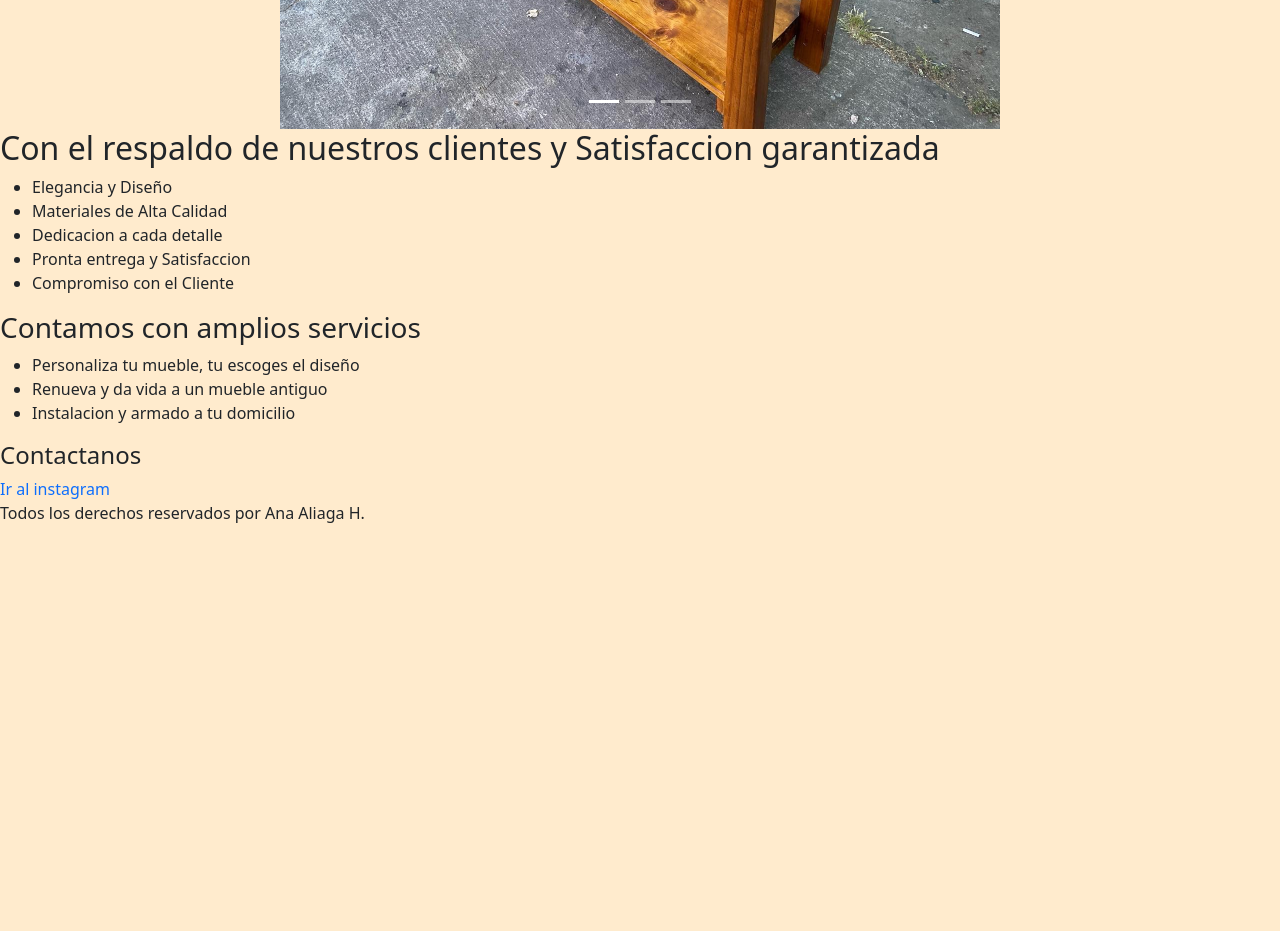
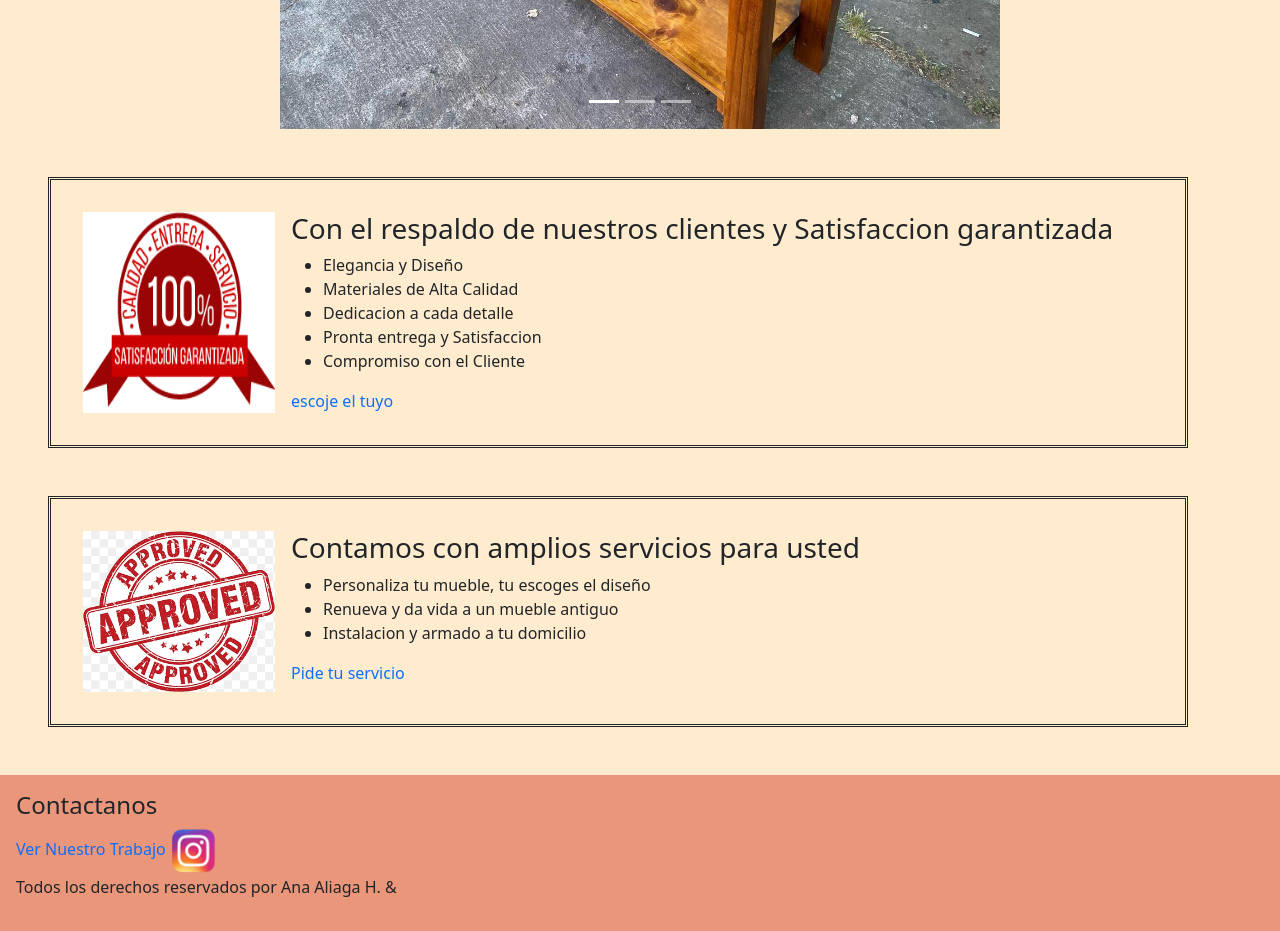
Before and after one commit to AnaElizabethA/pre-entrega2-AnaAliaga, a plain HTML site: page index.html in a window 1280 px wide. Shown: the part 900-1831 px from the top of the page. Before the commit the page ends 1441 px from the top, so only its background shows below. Drawn offline with nearby package versions, Linux system fonts and the light colour scheme.

Commit message:
ya deje casi impecable el index

```diff
--- a/css/styles.css
+++ b/css/styles.css
@@ -10,7 +10,6 @@
 a {
     text-decoration: none;
 }
-
 
 #cabecera {
     background-image: url(../img/nav-madera2.jpg);
@@ -86,6 +85,17 @@
     width: 45rem;
 }
 
+.d-flex {
+    display: flex;
+    height: max-content;
+    padding: 2rem;
+    margin: 3rem;
+    border-style: double;
+}
+
+.d-flex img {
+    width: 12rem;
+}
 
 
 .card {
@@ -107,3 +117,14 @@
 .card__fotoproducto {
     margin: 10rem;
 }
+
+#footer {
+    background-color:darksalmon;
+    flex-direction: column;
+    padding: 1rem;
+
+}
+
+#footer img {
+    width: 3rem;
+}
--- a/index.html
+++ b/index.html
@@ -80,12 +80,10 @@
 
     <section>
 
-        <article class="textos">
-
-            <h2 class="titulo2">
-                Con el respaldo de nuestros clientes y Satisfaccion garantizada
-           </h2>
-
+        <div class="d-flex container position-relative">
+                <img src="img/100%red.png" class="flex-shrink-0 me-3" alt="...">
+                <div>
+                  <h3 class="mt-0"> Con el respaldo de nuestros clientes y Satisfaccion garantizada </h3>
                   <ul>
                      <li> Elegancia y Diseño</li>
 
@@ -98,29 +96,36 @@
                      <li> Compromiso con el Cliente</li>
                 </ul>
 
-        </article>
+                  <a href="pages/productos.html" class="stretched-link">escoje el tuyo</a>
+                </div>
+        </div>
 
-    </section>
+        <div class="d-flex container position-relative">
 
+            <img src="img/aprobadaa.png" class="flex-shrink-0 me-3" alt="...">
             <div>
-        <h3 class="titulo3">
-            Contamos con amplios servicios
-        </h3>
-
+              <h3 class="mt-0">Contamos con amplios servicios para usted</h3>
                   <ul>
                      <li>Personaliza tu mueble, tu escoges el diseño</li>
                      <li>Renueva y da vida a un mueble antiguo</li>
                      <li>Instalacion y armado a tu domicilio</li>
                </ul>
+
+              <a href="pages/contacto.html" class="stretched-link">Pide tu servicio</a>
             </div>
 
+         </div>
+
+    </section>
 
 
     <footer id="footer">
         <h4>Contactanos</h4>
-        <a target="_blank" href="https://www.instagram.com/arrimos._morales/">Ir al instagram </a>
+        <a target="_blank" href="https://www.instagram.com/arrimos._morales/">Ver Nuestro Trabajo </a>
+        <img src="img/logo-insta.png" alt=" " href="https://www.instagram.com/arrimos._morales/" title="logo-insta">
 
-        <p> Todos los derechos reservados por Ana Aliaga H.</p>
+
+        <p> Todos los derechos reservados por Ana Aliaga H. &</p>
     </footer>
 
     <script src="https://cdn.jsdelivr.net/npm/bootstrap@5.3.0-alpha1/dist/js/bootstrap.bundle.min.js" integrity="sha384-w76AqPfDkMBDXo30jS1Sgez6pr3x5MlQ1ZAGC+nuZB+EYdgRZgiwxhTBTkF7CXvN" crossorigin="anonymous"></script>
```
Also changed, not shown: img/100%.png (added), img/100%red.png (added), img/aprobadaa.png (added), img/aprobado.jpg (added), img/dedo-arriba.webp (added), img/logo-insta.png (added). Lines whose indentation alone changed are shown as unchanged.
